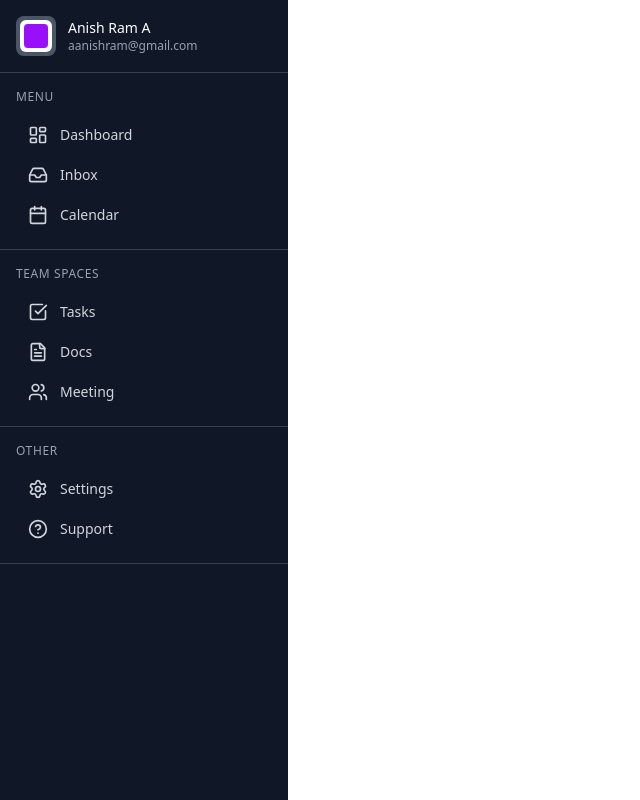
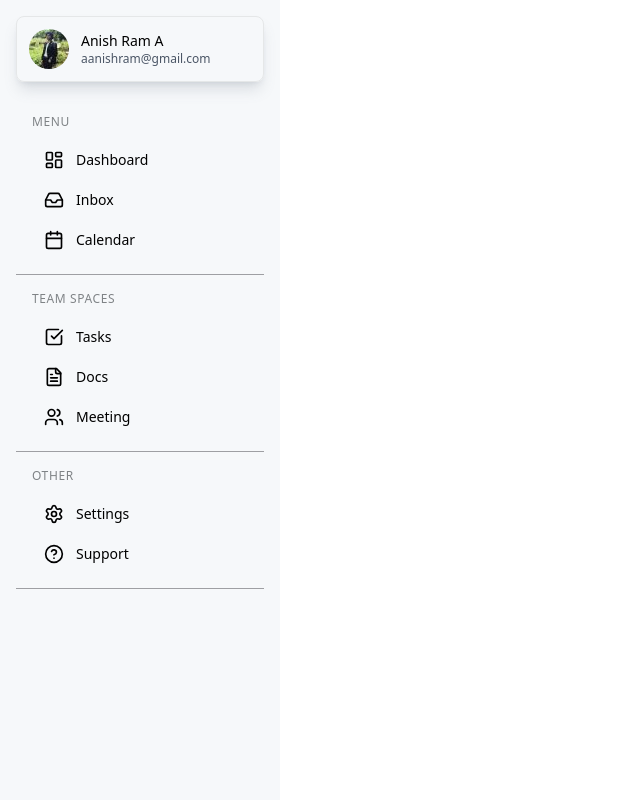
Before and after one commit to AAnishRam/Task-Manager, a Next.js app: page / in a window 1280 px wide. Shown: the whole page, without its empty margins (0-640 px from the left). Built offline with nearby package versions, Linux system fonts and the light colour scheme.

Commit message:
Finalized Sidebar component

```diff
--- a/src/components/Sidebar.tsx
+++ b/src/components/Sidebar.tsx
@@ -18,27 +18,29 @@ interface SidebarProps {
 const Sidebar: React.FC<SidebarProps> = ({ className = "" }) => {
   return (
     <div
-      className={`w-72 bg-gray-900 text-white h-screen flex flex-col ${className}`}
+      className={`w-70 bg-[#f6f8fa] text-black h-screen flex flex-col ${className}`}
     >
       {/* User Profile Section */}
-      <div className="p-4 border-b border-gray-700">
-        <div className="flex items-center space-x-3">
-          <div className="w-10 h-10 bg-gray-600 rounded-lg flex items-center justify-center">
-            <div className="w-8 h-8 bg-white rounded-md flex items-center justify-center">
-              <div className="w-6 h-6 bg-purple-600 rounded-sm"></div>
-            </div>
+      <div className="p-4">
+        <div className="flex items-center space-x-3 p-3 border border-[#e5e7e8] rounded-lg shadow-lg shadow-gray-500/20">
+          <div className="w-10 h-10 rounded-full overflow-hidden">
+            <img
+              src="/profile.jpg"
+              alt="Profile"
+              className="w-full h-full object-cover"
+            />
           </div>
           <div>
-            <div className="font-medium text-sm">Anish Ram A</div>
-            <div className="text-gray-400 text-xs">aanishram@gmail.com</div>
+            <div className="font-medium text-sm text-black">Anish Ram A</div>
+            <div className="text-gray-600 text-xs">aanishram@gmail.com</div>
           </div>
         </div>
       </div>
 
       {/* Menu Section */}
       <div className="flex-1 overflow-y-auto">
-        <div className="p-4 border-b border-gray-700">
-          <div className="text-gray-400 text-xs font-medium mb-3 uppercase tracking-wider">
+        <div className="p-4 border-b border-[#9e9fa3] mx-4">
+          <div className="text-[#7f8386] text-xs font-medium mb-3 uppercase tracking-wider">
             Menu
           </div>
 
@@ -46,7 +48,7 @@ const Sidebar: React.FC<SidebarProps> = ({ className = "" }) => {
           <nav className="space-y-1">
             <a
               href="#"
-              className="flex items-center space-x-3 px-3 py-2 rounded-md text-sm font-medium text-gray-300 hover:bg-gray-800 hover:text-white transition-colors"
+              className="flex items-center space-x-3 px-3 py-2 rounded-md text-sm font-medium text-black hover:bg-white hover:shadow-md hover:border hover:border-[#dee0e2] transition-all duration-200"
             >
               <LayoutDashboard className="w-5 h-5" />
               <span>Dashboard</span>
@@ -54,7 +56,7 @@ const Sidebar: React.FC<SidebarProps> = ({ className = "" }) => {
 
             <a
               href="#"
-              className="flex items-center space-x-3 px-3 py-2 rounded-md text-sm font-medium text-gray-300 hover:bg-gray-800 hover:text-white transition-colors"
+              className="flex items-center space-x-3 px-3 py-2 rounded-md text-sm font-medium text-black hover:bg-white hover:shadow-md hover:border hover:border-[#dee0e2] transition-all duration-200"
             >
               <Inbox className="w-5 h-5" />
               <span>Inbox</span>
@@ -62,7 +64,7 @@ const Sidebar: React.FC<SidebarProps> = ({ className = "" }) => {
 
             <a
               href="#"
-              className="flex items-center space-x-3 px-3 py-2 rounded-md text-sm font-medium text-gray-300 hover:bg-gray-800 hover:text-white transition-colors"
+              className="flex items-center space-x-3 px-3 py-2 rounded-md text-sm font-medium text-black hover:bg-white hover:shadow-md hover:border hover:border-[#dee0e2] transition-all duration-200"
             >
               <Calendar className="w-5 h-5" />
               <span>Calendar</span>
@@ -71,9 +73,9 @@ const Sidebar: React.FC<SidebarProps> = ({ className = "" }) => {
         </div>
 
         {/* Team Spaces Section */}
-        <div className="p-4 border-b border-gray-700">
+        <div className="p-4 border-b border-[#9e9fa3] mx-4">
           <div className="flex items-center justify-between mb-3">
-            <div className="text-gray-400 text-xs font-medium uppercase tracking-wider">
+            <div className="text-[#7f8386] text-xs font-medium uppercase tracking-wider">
               Team spaces
             </div>
           </div>
@@ -81,14 +83,14 @@ const Sidebar: React.FC<SidebarProps> = ({ className = "" }) => {
           <nav className="space-y-1">
             <a
               href="#"
-              className="flex items-center space-x-3 px-3 py-2 rounded-md text-sm font-medium text-gray-300 hover:bg-gray-800 hover:text-white transition-colors"
+              className="flex items-center space-x-3 px-3 py-2 rounded-md text-sm font-medium text-black hover:bg-white hover:shadow-md hover:border hover:border-[#dee0e2] transition-all duration-200"
             >
               <CheckSquare className="w-5 h-5" />
               <span>Tasks</span>
             </a>
             <a
               href="#"
-              className="flex items-center space-x-3 px-3 py-2 rounded-md text-sm font-medium text-gray-300 hover:bg-gray-800 hover:text-white transition-colors"
+              className="flex items-center space-x-3 px-3 py-2 rounded-md text-sm font-medium text-black hover:bg-white hover:shadow-md hover:border hover:border-[#dee0e2] transition-all duration-200"
             >
               <FileText className="w-5 h-5" />
               <span>Docs</span>
@@ -96,7 +98,7 @@ const Sidebar: React.FC<SidebarProps> = ({ className = "" }) => {
 
             <a
               href="#"
-              className="flex items-center space-x-3 px-3 py-2 rounded-md text-sm font-medium text-gray-300 hover:bg-gray-800 hover:text-white transition-colors"
+              className="flex items-center space-x-3 px-3 py-2 rounded-md text-sm font-medium text-black hover:bg-white hover:shadow-md hover:border hover:border-[#dee0e2] transition-all duration-200"
             >
               <Users className="w-5 h-5" />
               <span>Meeting</span>
@@ -105,15 +107,15 @@ const Sidebar: React.FC<SidebarProps> = ({ className = "" }) => {
         </div>
 
         {/* Other Section */}
-        <div className="p-4 border-b border-gray-700">
-          <div className="text-gray-400 text-xs font-medium mb-3 uppercase tracking-wider">
+        <div className="p-4 border-b border-[#9e9fa3] mx-4">
+          <div className="text-[#7f8386] text-xs font-medium mb-3 uppercase tracking-wider">
             Other
           </div>
 
           <nav className="space-y-1">
             <a
               href="#"
-              className="flex items-center space-x-3 px-3 py-2 rounded-md text-sm font-medium text-gray-300 hover:bg-gray-800 hover:text-white transition-colors"
+              className="flex items-center space-x-3 px-3 py-2 rounded-md text-sm font-medium text-black hover:bg-white hover:shadow-md hover:border hover:border-[#dee0e2] transition-all duration-200"
             >
               <Settings className="w-5 h-5" />
               <span>Settings</span>
@@ -121,7 +123,7 @@ const Sidebar: React.FC<SidebarProps> = ({ className = "" }) => {
 
             <a
               href="#"
-              className="flex items-center space-x-3 px-3 py-2 rounded-md text-sm font-medium text-gray-300 hover:bg-gray-800 hover:text-white transition-colors"
+              className="flex items-center space-x-3 px-3 py-2 rounded-md text-sm font-medium text-black hover:bg-white hover:shadow-md hover:border hover:border-[#dee0e2] transition-all duration-200"
             >
               <HelpCircle className="w-5 h-5" />
               <span>Support</span>
```
Also changed, not shown: public/profile.jpg (added), public/ui.webp (renamed from src/public/ui.webp).
